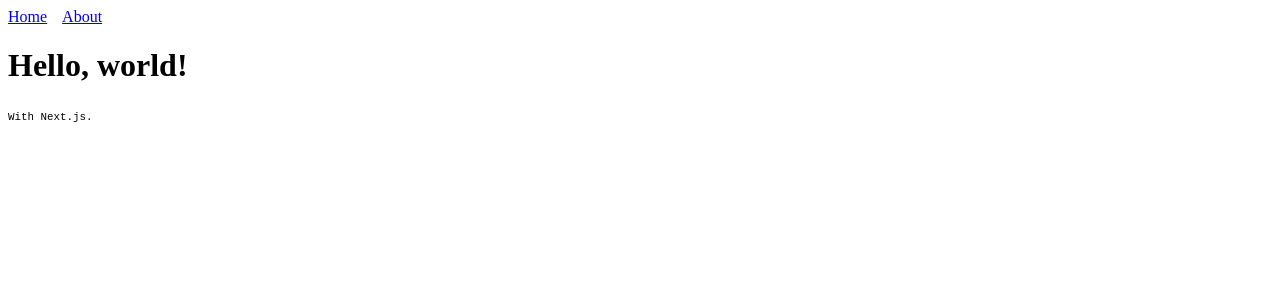
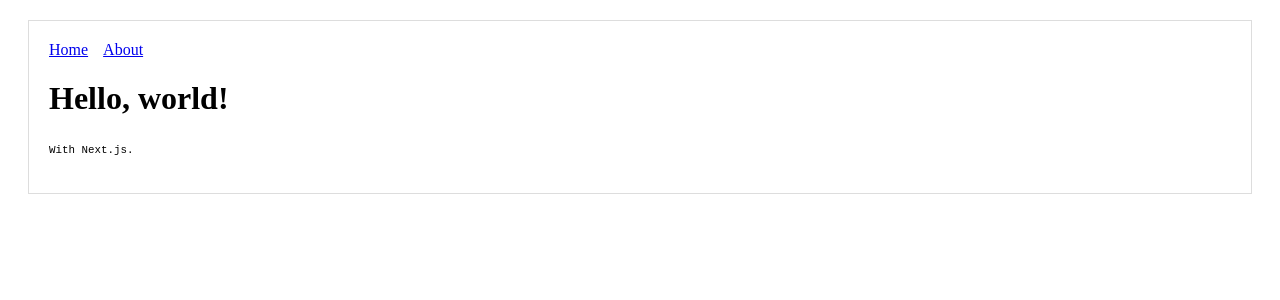
Before and after one commit to thinkjrs/next.js-playpin, a Next.js app in the folder tutorials/nextjs.org/hello-next/: page / in a window 1280 px wide. Shown: the top 300 px of the page. Built offline with nearby package versions, Linux system fonts and the light colour scheme.

Commit message:
add DefaultLayout component

```diff
--- /dev/null
+++ b/tutorials/nextjs.org/hello-next/components/DefaultLayout.js
@@ -0,0 +1,21 @@
+/*
+ * DefaultLayout.js
+ *
+ * This is the tutorial MyLayout component from the nextjs.org Learn module.
+ */
+import Header from './Header';
+
+const layoutStyle = {
+    margin: 20,
+    padding: 20,
+    border: '1px solid #DDD'
+};
+
+const Layout = props => (
+    <div style={layoutStyle}>
+      <Header />
+      {props.children}
+    </div>
+);
+
+export default Layout;
--- a/tutorials/nextjs.org/hello-next/pages/index.js
+++ b/tutorials/nextjs.org/hello-next/pages/index.js
@@ -4,15 +4,13 @@
  *
  */
 
-import Link from 'next/link'; // Client-side navigation
-import Header from '../components/Header';
+import Layout from '../components/DefaultLayout';
 
 export default function Index() {
     return (
-        <div>
-          <Header />
+        <Layout>
           <h1>Hello, world!</h1>
           <p><small><code>With Next.js.</code></small></p>
-        </div>
+        </Layout>
     );
 }
```
Also changed, not shown: tutorials/nextjs.org/hello-next/pages/about.js (+3 -4 lines).
